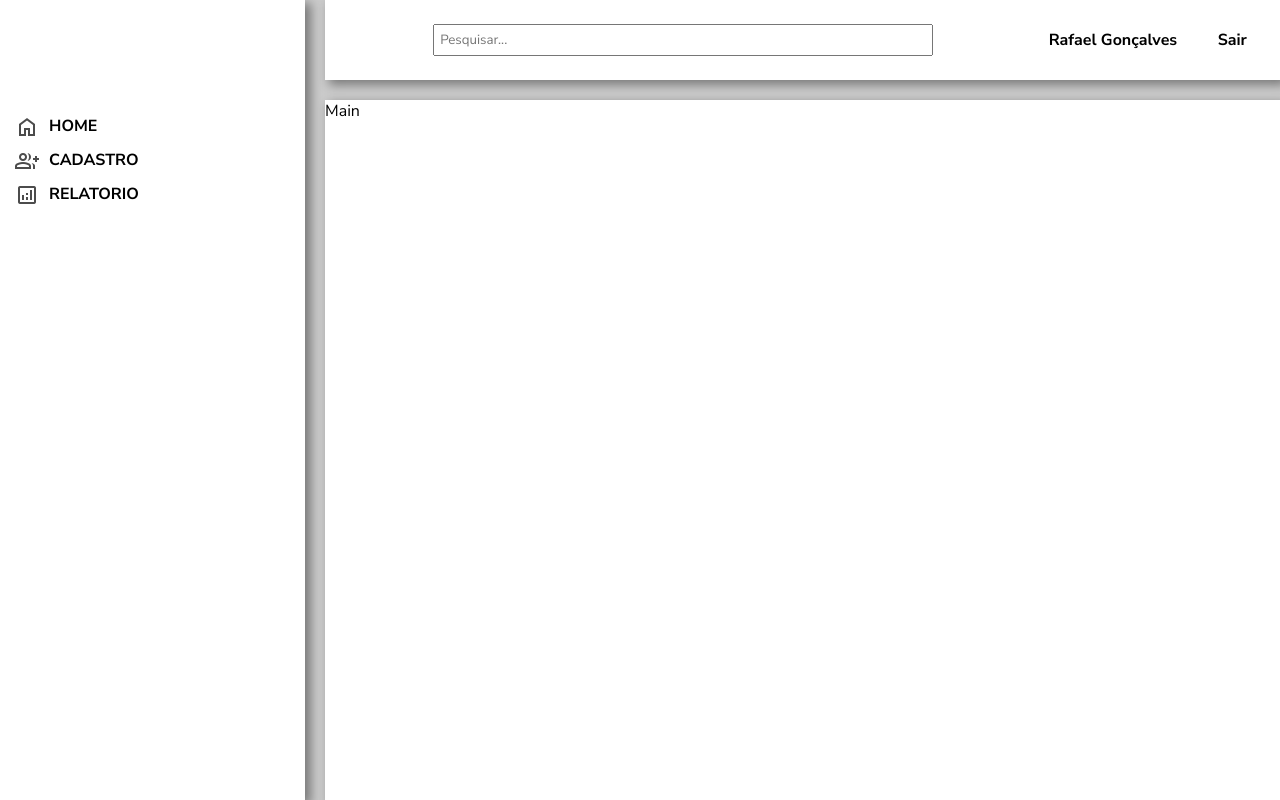
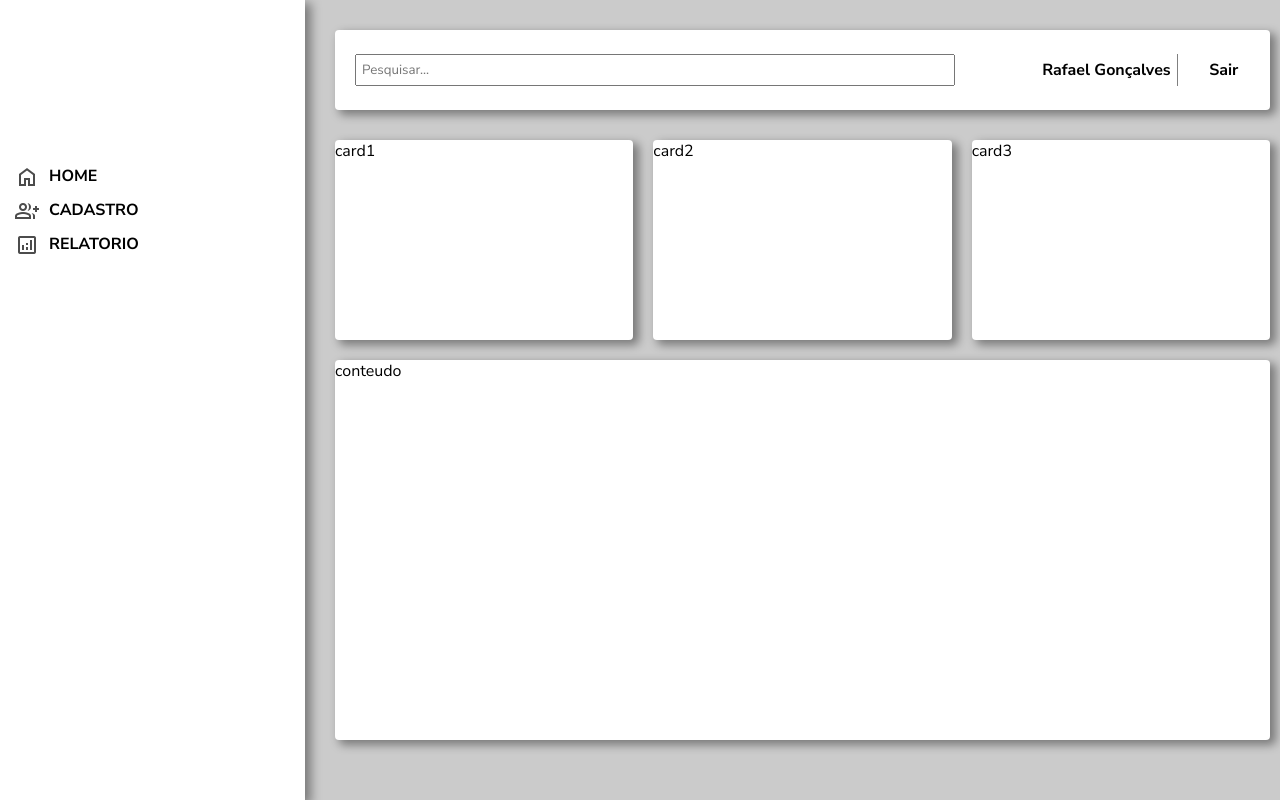
Before and after one commit to ra-goncalves/Projeto-01, a plain HTML site: page index.html in a window 1280 px wide. Drawn offline with nearby package versions, Linux system fonts and the light colour scheme.

Commit message:
update index/style

```diff
--- a/css/style.css
+++ b/css/style.css
@@ -18,7 +18,6 @@
     "navegacao1 main main main"
     "navegacao1 main main main";
     grid-gap: 20px;
-    border-radius: 10px;
     background-color: rgba(169, 169, 169, 0.60);
 }
 
@@ -31,7 +30,7 @@
 #navegacao1 ul{
     position: relative;
     width: 100%;
-    top: 100px;
+    top: 150px;
     padding: 10px;
 }
 
@@ -52,7 +51,12 @@
 }
 
 #navegacao1 ul li a:hover{
-    background-color: gray;
+    box-shadow:
+    1px 1px gray,
+    2px 2px gray,
+    3px 3px gray;
+    -webkit-transform: translateX(-3px);
+    transform: translateX(-3px);
 }
 
 
@@ -73,12 +77,14 @@
     background-color: white;
     grid-area: navegacao2;
     box-shadow: 5px 4px 10px 1px rgba(0, 0, 0, 0.400);
+    margin: 30px 10px 0 10px;
+    border-radius: 4px;
 }
 
 main{
     background-color: white;
     grid-area: main;
-    box-shadow: 5px 4px 10px 1px rgba(0, 0, 0, 0.400);
+    background-color: rgba(0, 255, 255, 0);
 }
 
 .nav2{
@@ -92,11 +98,12 @@ main{
     display: flex;
     width: 75%;
     align-items: center;
-    justify-content: center;
+    justify-content: flex-start;
+    padding-left: 20px;
 }
 #campobusca input{
     display: flex;
-    width: 500px;
+    width: 600px;
     align-items: center;
     justify-content: center;
     padding: 5px;
@@ -117,12 +124,17 @@ main{
     font-weight: 700;
 }
 
+#perfil a:hover{
+    border-bottom: 3.5px solid gray;
+}
+
 #sair{
     display: flex;
     align-items: center;
     justify-content: center;
     width: 10%;
     padding: 5px;
+    border-left: 1px solid gray;
 }
 
 #sair a{
@@ -130,3 +142,39 @@ main{
     text-decoration: none;
     font-weight: 700;
 }
+
+#sair a:hover{
+    border-bottom: 3.5px solid gray;
+}
+
+.home{
+    margin: auto;
+}
+
+#cards{
+    display: flex;
+}
+
+#cards section{
+    background-color: white;
+    display: flex;
+    height: 200px;
+    width: 100vw;
+    margin: 10px;
+    border-radius: 4px;
+    box-shadow: 5px 4px 10px 1px rgba(0, 0, 0, 0.40);
+}
+
+#chome{
+    display: flex;
+}
+
+#chome section{
+    background-color: white;
+    display: flex;
+    height: 380px;
+    width: 100vw;
+    margin: 10px;
+    border-radius: 4px;
+    box-shadow: 5px 4px 10px 1px rgba(0, 0, 0, 0.40);
+}
--- a/index.html
+++ b/index.html
@@ -45,7 +45,26 @@
                 </div>
             </div>
         </nav>
-        <main>Main</main>
+        <main>
+            <div class="home">
+                <div id="cards">
+                    <section>
+                        card1
+                    </section>
+                    <section>
+                        card2
+                    </section>
+                    <section>
+                        card3
+                    </section>
+                </div>
+                <div id="chome">
+                    <section>
+                        conteudo
+                    </section>
+                </div>
+            </div>
+        </main>
     </div>
 
 </body>
```
